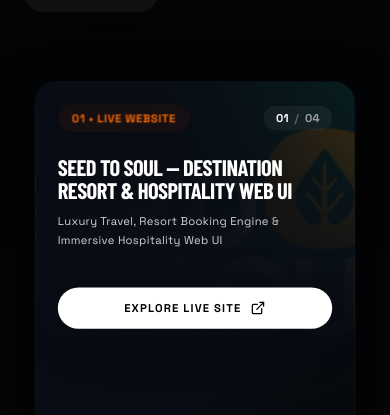
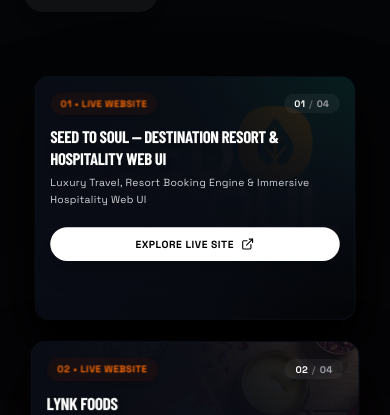
Before and after one commit to hemchandrp21-lgtm/hemchand-portfolio, a React (Vite) app: page / in a window 390 px wide. Shown: the part 1153-1568 px from the top of the page. Built offline with nearby package versions, Linux system fonts and the light colour scheme; a web font is replaced by a local one.

Commit message:
Reduce featured card size and padding for mobile viewports

```diff
--- a/src/components/ui/css-image-stacking.jsx
+++ b/src/components/ui/css-image-stacking.jsx
@@ -11,23 +11,24 @@
   const startRange = (index / denominator) * 0.65;
   const scale = useTransform(progress, [startRange, 1], [1, Math.max(targetScale, 0.75)]);
 
-  // Card top offset for layered stacking
-  const topOffset = 80 + index * 14;
+  // Card top offset for layered stacking (Compact top offset for mobile vs desktop)
+  const topOffsetDesktop = 80 + index * 14;
+  const topOffsetMobile = 64 + index * 10;
 
   const formattedIndex = index + 1 < 10 ? `0${index + 1}` : `${index + 1}`;
   const formattedTotal = total < 10 ? `0${total}` : `${total}`;
 
   return (
     <div
-      className="sticky flex items-center justify-center my-4 transform-gpu"
+      className="sticky flex items-center justify-center my-2 sm:my-4 transform-gpu"
       style={{
-        top: `${topOffset}px`,
+        top: `clamp(${topOffsetMobile}px, 12vh + ${index * 10}px, ${topOffsetDesktop}px)`,
         zIndex: index + 10,
       }}
     >
       <motion.div
         style={{ scale }}
-        className="relative w-full max-w-[1180px] min-h-[420px] sm:min-h-[480px] lg:min-h-[500px] rounded-3xl overflow-hidden border border-white/15 bg-[#090c14] shadow-[0_25px_60px_rgba(0,0,0,0.95)] flex flex-col lg:flex-row justify-between p-6 sm:p-10 select-none group transition-all duration-300 hover:border-[#A93207]/60 transform-gpu"
+        className="relative w-full max-w-[1180px] min-h-[260px] sm:min-h-[420px] lg:min-h-[500px] rounded-2xl sm:rounded-3xl overflow-hidden border border-white/15 bg-[#090c14] shadow-[0_25px_60px_rgba(0,0,0,0.95)] flex flex-col lg:flex-row justify-between p-4 sm:p-8 lg:p-10 select-none group transition-all duration-300 hover:border-[#A93207]/60 transform-gpu"
       >
         {/* Ambient Dark Gradient Accent */}
         <div className="absolute inset-0 z-0 overflow-hidden">
@@ -36,18 +37,18 @@
             alt={slide.title}
             loading="lazy"
             decoding="async"
-            className="w-full h-full object-cover object-top opacity-20 group-hover:scale-105 transition-transform duration-700 ease-out"
+            className="w-full h-full object-cover object-top opacity-20 sm:opacity-20 group-hover:scale-105 transition-transform duration-700 ease-out"
           />
           <div className="absolute inset-0 bg-gradient-to-t from-[#040507] via-[#090c14]/90 to-transparent" />
           <div className="absolute inset-0 bg-gradient-to-r from-[#090c14] via-[#090c14]/85 to-transparent" />
         </div>
 
         {/* Card Info (Left) */}
-        <div className="relative z-10 flex flex-col justify-between h-full space-y-6 lg:max-w-[52%]">
+        <div className="relative z-10 flex flex-col justify-between h-full space-y-3 sm:space-y-6 lg:max-w-[52%]">
           {/* Tag & Counter */}
-          <div className="flex items-center justify-between gap-3">
+          <div className="flex items-center justify-between gap-2">
             <span
-              className="px-3.5 py-1.5 rounded-full border font-mono text-xs font-bold tracking-wider uppercase bg-black/60 backdrop-blur-md shadow-md"
+              className="px-2.5 py-1 sm:px-3.5 sm:py-1.5 rounded-full border font-mono text-[10px] sm:text-xs font-bold tracking-wider uppercase bg-black/60 backdrop-blur-md shadow-md"
               style={{
                 borderColor: `${accentColor}55`,
                 color: accentColor === '#00E5FF' ? '#00E5FF' : '#FF6B00',
@@ -57,7 +58,7 @@
               {slide.overlay || `PROJECT ${formattedIndex}`}
             </span>
 
-            <div className="flex items-center gap-1.5 font-mono text-xs font-bold text-zinc-400 bg-white/5 px-3 py-1 rounded-full border border-white/10 shrink-0">
+            <div className="flex items-center gap-1 font-mono text-[10px] sm:text-xs font-bold text-zinc-400 bg-white/5 px-2.5 py-0.5 sm:px-3 sm:py-1 rounded-full border border-white/10 shrink-0">
               <span className="text-white">{formattedIndex}</span>
               <span className="text-white/30">/</span>
               <span>{formattedTotal}</span>
@@ -65,29 +66,29 @@
           </div>
 
           {/* Title & Description */}
-          <div className="space-y-3 sm:space-y-4">
-            <h3 className="text-2xl sm:text-4xl lg:text-5xl font-display font-extrabold uppercase tracking-tight text-white leading-[1.05] drop-shadow-lg group-hover:text-white transition-colors">
+          <div className="space-y-1.5 sm:space-y-3">
+            <h3 className="text-lg sm:text-3xl lg:text-5xl font-display font-extrabold uppercase tracking-tight text-white leading-tight sm:leading-[1.05] drop-shadow-lg group-hover:text-white transition-colors">
               {slide.title}
             </h3>
             {slide.description && (
-              <p className="text-xs sm:text-sm font-mono text-zinc-300 leading-relaxed max-w-[500px]">
+              <p className="text-[11px] sm:text-sm font-mono text-zinc-300 leading-relaxed max-w-[500px] line-clamp-2 sm:line-clamp-none">
                 {slide.description}
               </p>
             )}
           </div>
 
           {/* Action CTA Button */}
-          <div className="pt-4">
+          <div className="pt-2 sm:pt-4">
             <a
               href={slide.href}
               target="_blank"
               rel="noreferrer"
               onMouseEnter={playHoverSound}
               onClick={playClickSound}
-              className="w-full sm:w-auto inline-flex items-center justify-center gap-2.5 px-6 py-3 rounded-full bg-white text-black font-mono text-xs font-bold uppercase tracking-widest hover:bg-[#A93207] hover:text-white active:scale-[0.98] transition-all duration-300 shadow-2xl group/btn no-underline min-h-[44px]"
+              className="w-full sm:w-auto inline-flex items-center justify-center gap-2 px-4 py-2 sm:px-6 sm:py-3 rounded-full bg-white text-black font-mono text-[11px] sm:text-xs font-bold uppercase tracking-wider sm:tracking-widest hover:bg-[#A93207] hover:text-white active:scale-[0.98] transition-all duration-300 shadow-xl group/btn no-underline min-h-[36px] sm:min-h-[44px]"
             >
               <span>{slide.action || "EXPLORE CASE STUDY"}</span>
-              <ExternalLink className="w-4 h-4 group-hover/btn:translate-x-0.5 group-hover/btn:-translate-y-0.5 transition-transform" />
+              <ExternalLink className="w-3.5 h-3.5 group-hover/btn:translate-x-0.5 group-hover/btn:-translate-y-0.5 transition-transform" />
             </a>
           </div>
         </div>
```
